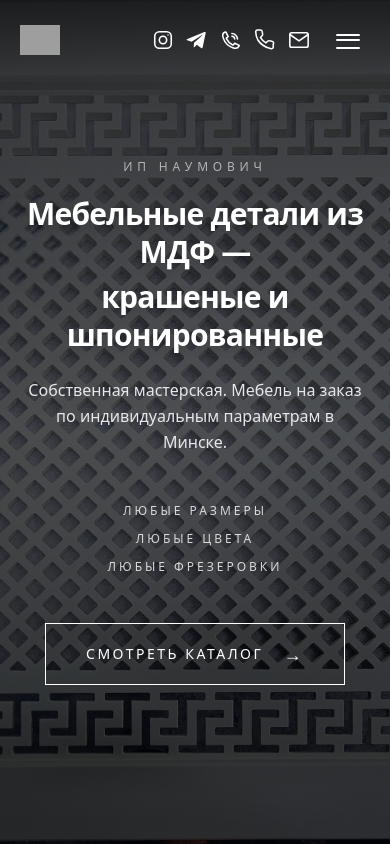
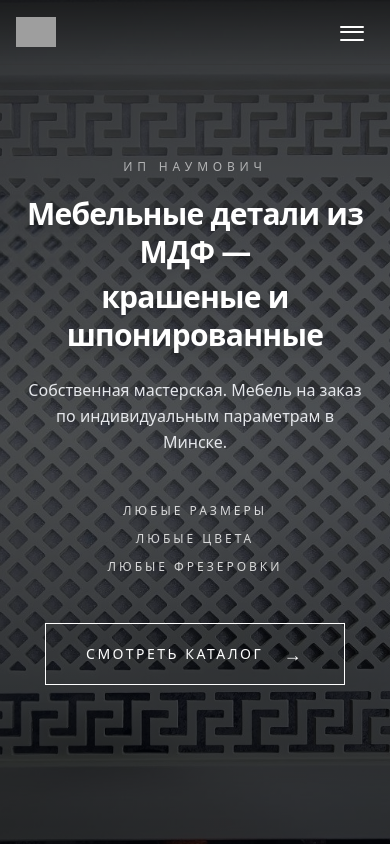
Before and after one commit to IljaBelousow/naumovich-site, a Next.js app: page / in a window 390 px wide. Shown: the top 844 px of the page. Built offline with nearby package versions, Linux system fonts and the light colour scheme; grey boxes are pictures that could not be loaded.

Commit message:
Make header responsive on small screens

```diff
--- a/src/components/Header.tsx
+++ b/src/components/Header.tsx
@@ -49,8 +49,8 @@ export default function Header() {
           : "border-b border-gray-200/80 bg-white/95 shadow-sm backdrop-blur-md"
       }`}
     >
-      <nav className="relative w-full px-5 sm:px-8 lg:px-12">
-        <div className="flex h-20 items-center justify-between">
+      <nav className="relative w-full px-4 sm:px-8 lg:px-12">
+        <div className="flex h-16 items-center justify-between sm:h-20">
           <Link href="/" className="relative z-10 flex items-center gap-3" onClick={(event) => { setMobileMenuOpen(false); if (pathname === "/") { event.preventDefault(); window.scrollTo({ top: 0, behavior: "smooth" }); } }}>
             <span className="flex h-10 w-10 shrink-0 items-center justify-center overflow-hidden">
               <img src="/icon.svg" alt="Наумович — главная" className="h-10 w-10 object-contain" />
@@ -82,7 +82,7 @@ export default function Header() {
           </div>
 
           <div className="flex items-center gap-4">
-            <div className={`flex items-center gap-3 lg:hidden ${textColor}`} aria-label="Связаться с нами">
+            <div className={`hidden items-center gap-3 sm:flex lg:hidden ${textColor}`} aria-label="Связаться с нами">
             <a href="https://www.instagram.com/vintazh100" target="_blank" rel="noopener noreferrer" aria-label="Instagram" title="Instagram" className="transition-all duration-300 hover:scale-110 hover:opacity-80">
               <svg viewBox="0 0 24 24" className="h-[22px] w-[22px]" fill="none" stroke="currentColor" strokeWidth="1.7" strokeLinecap="round" strokeLinejoin="round" aria-hidden="true"><rect x="3" y="3" width="18" height="18" rx="5"/><circle cx="12" cy="12" r="4"/><circle cx="17.5" cy="6.5" r=".8" fill="currentColor" stroke="none"/></svg>
             </a>
```
